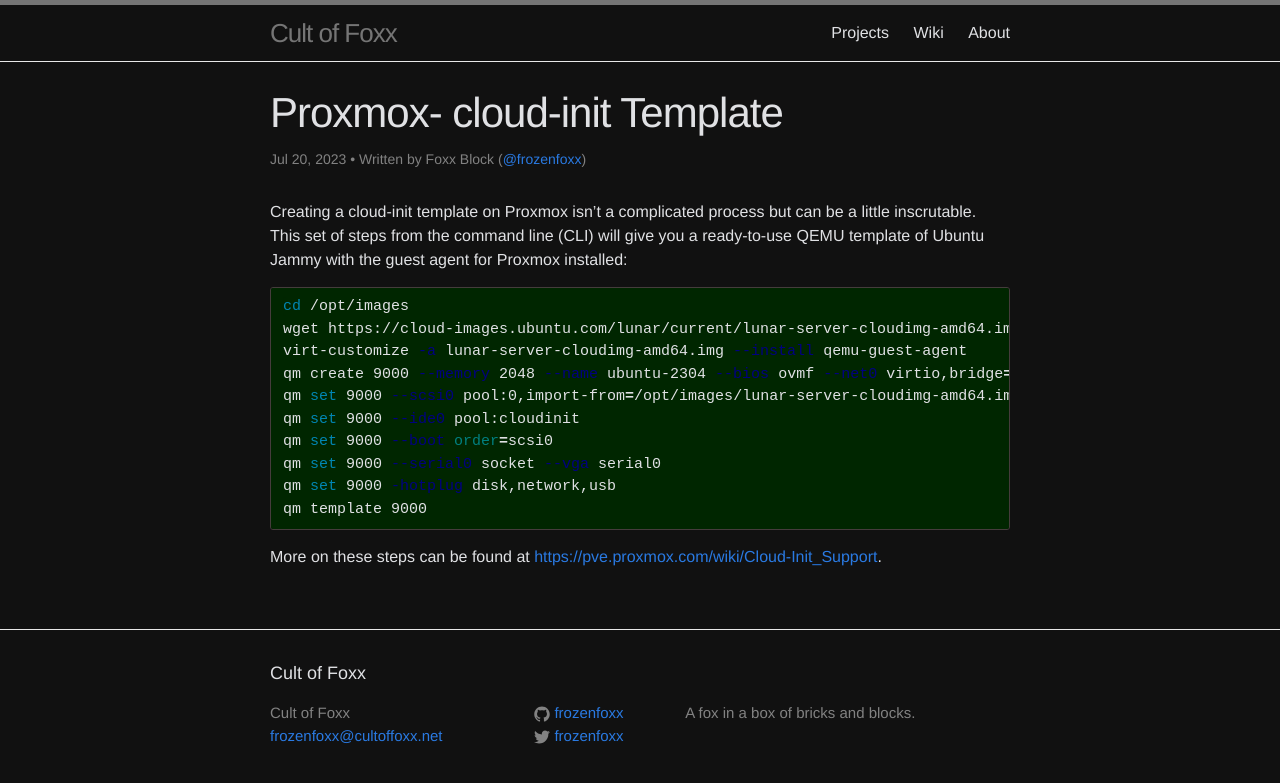
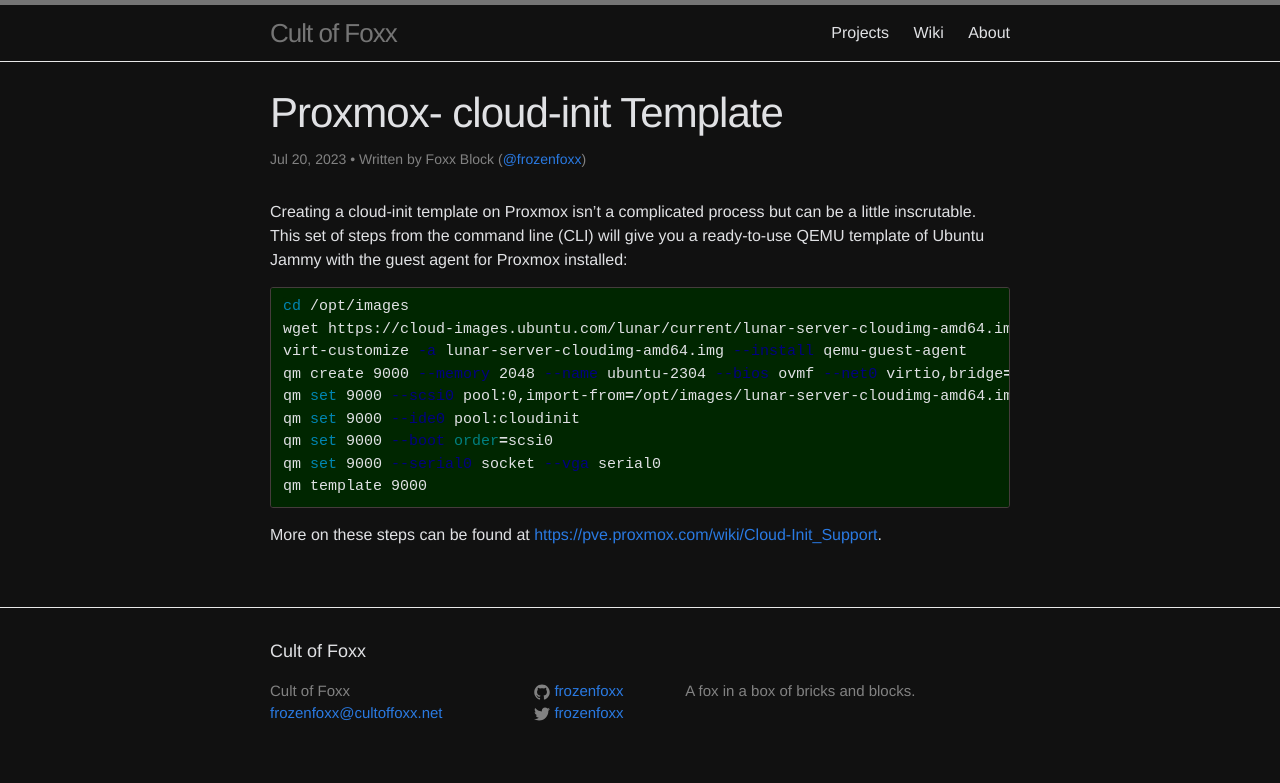
Before and after one commit to frozenfoxx/frozenfoxx.github.io, a Jekyll site: the page built from _posts/2023-07-20-proxmox-cloud-init-template.md, in a window 1280 px wide. Shown: the top 783 px of the page. Built offline with Jekyll 4.4.1, drawn with Linux system fonts in a browser that asks for light colours.

Commit message:
Fixed cloud-init templat epost

````diff
--- a/_posts/2023-07-20-proxmox-cloud-init-template.md
+++ b/_posts/2023-07-20-proxmox-cloud-init-template.md
@@ -20,7 +20,6 @@
 qm set 9000 --ide0 pool:cloudinit
 qm set 9000 --boot order=scsi0
 qm set 9000 --serial0 socket --vga serial0
-qm set 9000 -hotplug disk,network,usb
 qm template 9000
 ```
 
````
